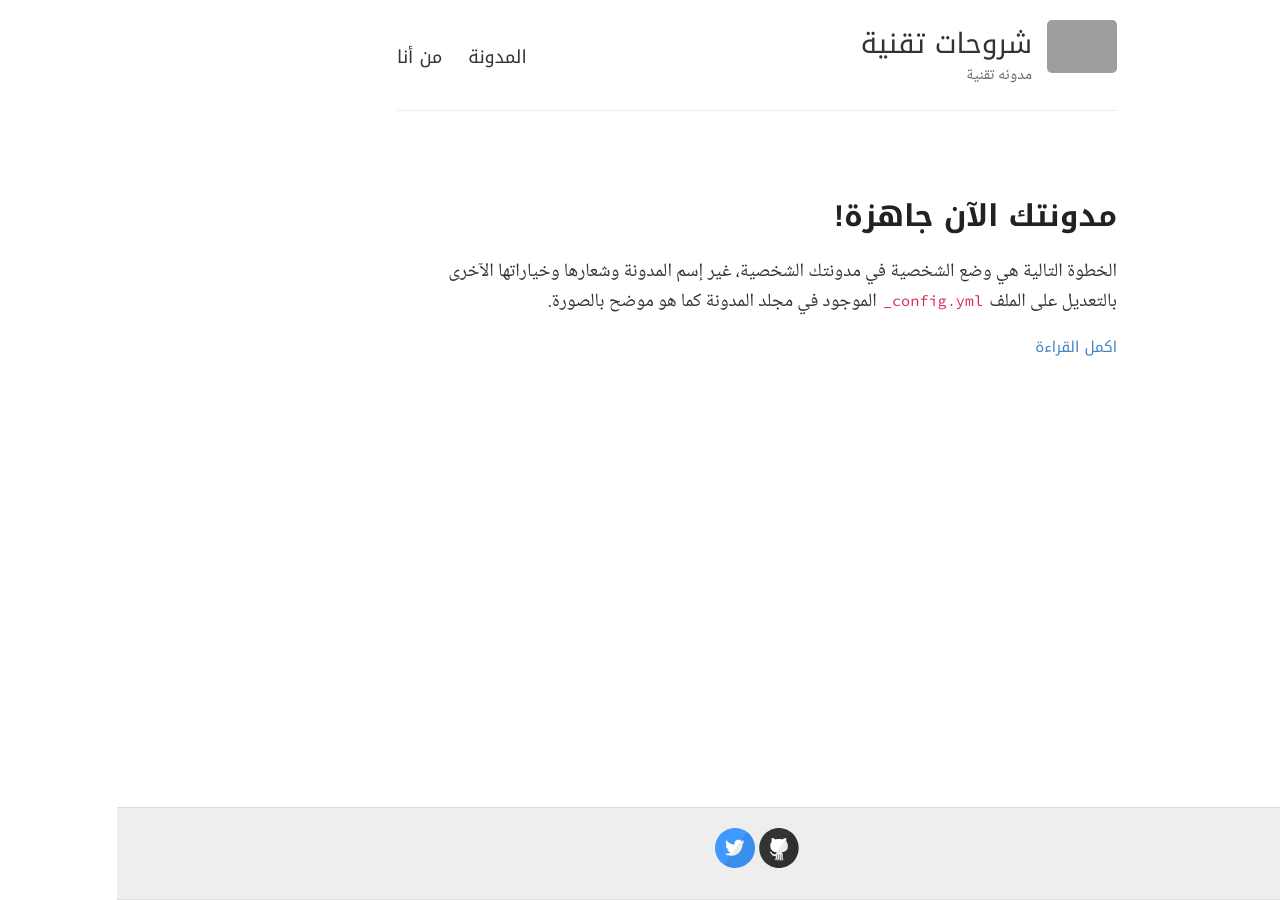
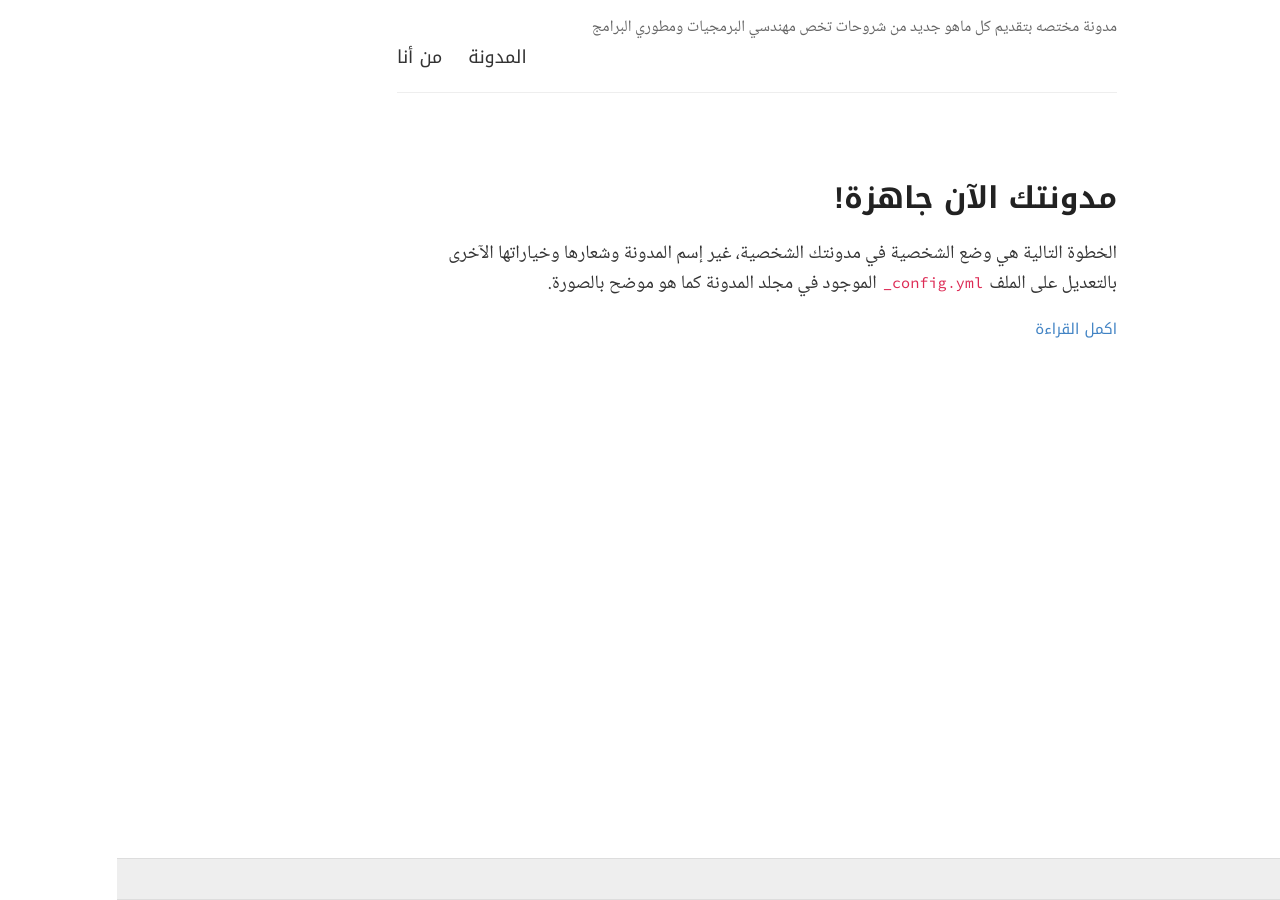
Before and after one commit to isultane/blog, a Jekyll site: the page built from index.html, in a window 1280 px wide. Built offline with Jekyll 4.4.1, drawn with Linux system fonts in a browser that asks for light colours; part of the change alters nothing that is shown; grey boxes are pictures that could not be loaded.

Commit message:
config updated - test

```diff
--- a/_config.yml
+++ b/_config.yml
@@ -1,88 +1,11 @@
-#
-# في هذا الملف ستجد كل المتغيرات التي تتحكم في إعدادات المدونة، شخصّها على حسب متطلباتك
-#
+# basic options
+title: مدونة تقنية - هندسة البرمجيات
+author: Sultan S. Alqahtani
+email: to_sultan@yahoo.com
+description: مدونة مختصه بتقديم كل ماهو جديد من شروحات تخص مهندسي البرمجيات ومطوري البرامج
+twitter_username: isutlane
+github_username:  isultane
 
-# اسم المدونة الذي سيظهر في الأعلى
-name: شروحات تقنية
-
-# وصف قصير للمدونة والذي سيظهر تحت اسمها وكجزء من عنوان المدونة في محركات البحث
-description: مدونه تقنية
-
-# رابط صورة المدونة
-# لإستخدام صورة هويتك في GitHub ضع https://github.com/<اسم_المستخدم>.png في المتغير، مثلا لهويتي الشخصية أستخدم:
-# avatar: https://github.com/a3ammar.png
-# ولإخفاء الصورة نهائيًا احذف الرابط من المتغير
-avatar: https://raw.githubusercontent.com/barryclark/jekyll-now/master/images/jekyll-logo.png
-
-
-#
-# المتغيرات الآتية هي خيارية، عدل عليها إذا أردت تخصيص أكثر للمدونة
-#
-
-# لكل هوية تضعها هنا ستظهر أيقونة في أسفل المدونة
-footer-links:
-  dribbble:
-  email:
-  facebook:
-  flickr:
-  github: isultane/blog
-  instagram:
-  linkedin:
-  pinterest:
-  rss: # ضع أي قيمة هنا لتظهر أيقونة RSS
-  twitter: isultane
-  stackoverflow: # هويتك في stackoverflow مثلا: "users/50476/bart-kiers"
-  youtube: # إما channel/<عنوان_قناتك_الطويل> أو user/<اسم-مستخدمك>
-  googleplus: # رقم التعريف عندما تزور هويتك (كل ما يتبع plus.google.com/)
-
-
-# ضع الاسم Disqus القصير الخاص بك (الاسم القصير وليس اسم المستخدم) لتفعيل الردود على المدونة
-# ستجد الاسم القصير الخاص بك في إعدادات حسابك في Disqus
-disqus:
-
-# إذا أردت تفعيل إحصاءات الزوار في Google Analytics أدخل المعرف الخاص بك (مثلاً UA-2110908-2)
-google_analytics:
-
-# عنوان موقعك مثلاً http://barryclark.github.io
-# يستخدم هذا المتغير في الـRSS والـSitemap.xml
-url:
-
-# إذا كانت المدونة خاصة للصفحات المشاريع في GitHub (http://yourusername.github.io/repository-name مثلاً) عدل هذا المتغير ليطابق اسم المشروع
-baseurl: "http://isultane.github.io/blog"
-
-
-#
-# هذه المتغيرات خاصة بـJekyll ولا أنصح بتعديلها، لذلك لا حاجة لشرحها
-#
-
-permalink: /:title/
-
-# The release of Jekyll Now that you're using
-version: v1.2.0
-
-# Jekyll 3 now only supports Kramdown for Markdown
-kramdown:
-  # Use GitHub flavored markdown, including triple backtick fenced code blocks
-  input: GFM
-  # Jekyll 3 and GitHub Pages now only support rouge for syntax highlighting
-  syntax_highlighter: rouge
-  syntax_highlighter_opts:
-    # Use existing pygments syntax highlighting css
-    css_class: "highlight"
-
-# Set the Sass partials directory, as we're using @imports
-sass:
-  style: :expanded # You might prefer to minify using :compressed
-
-# Use the following plug-ins
-gems:
-  - jekyll-sitemap # Create a sitemap using the official Jekyll sitemap gem
-  - jekyll-feed # Create an Atom feed using the official Jekyll feed gem
-
-# Exclude these files from your production _site
-exclude:
-  - Gemfile
-  - Gemfile.lock
-  - LICENSE
-  - README.md
-  - CNAME
+# Build settings
+markdown: kramdown
+theme: minima
```
